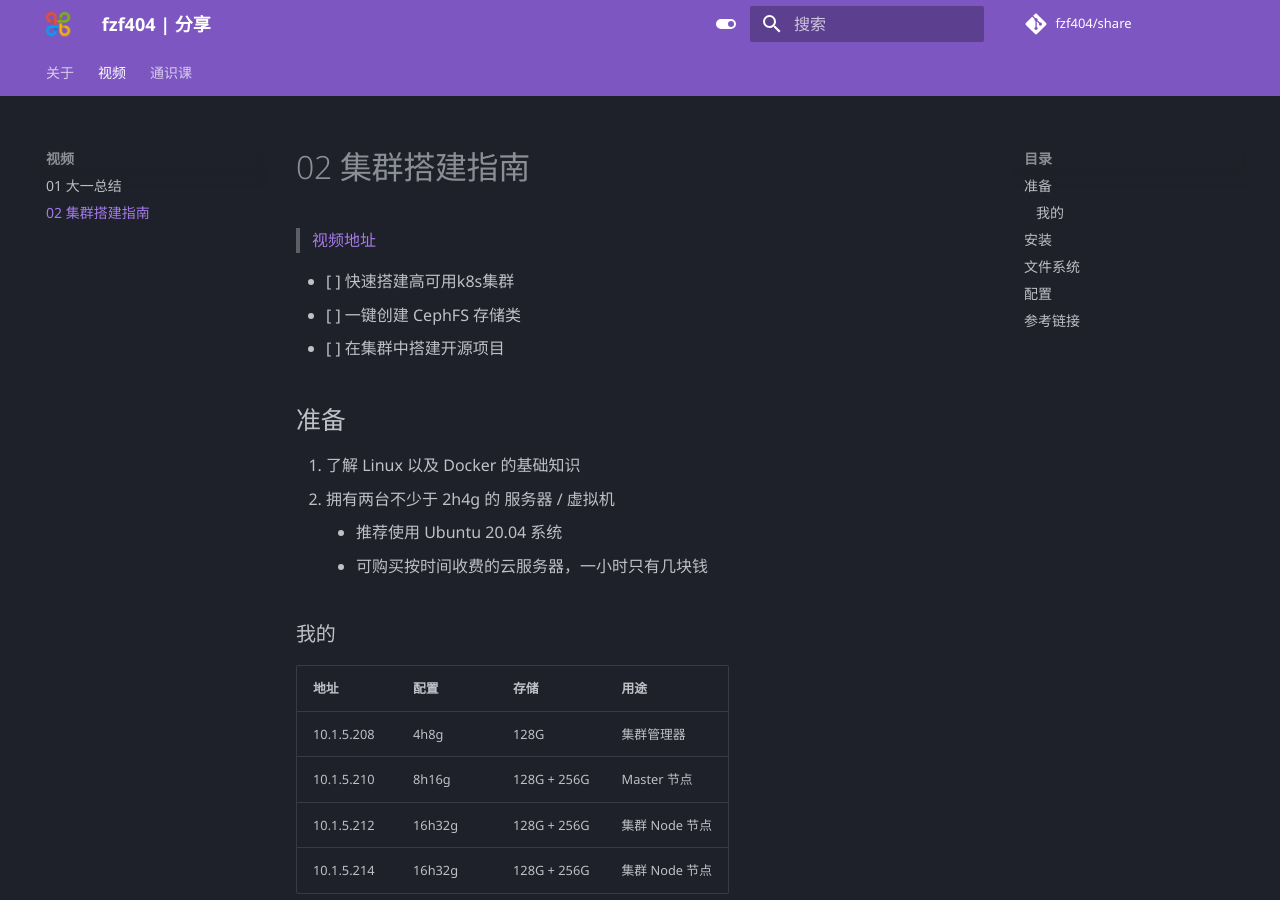
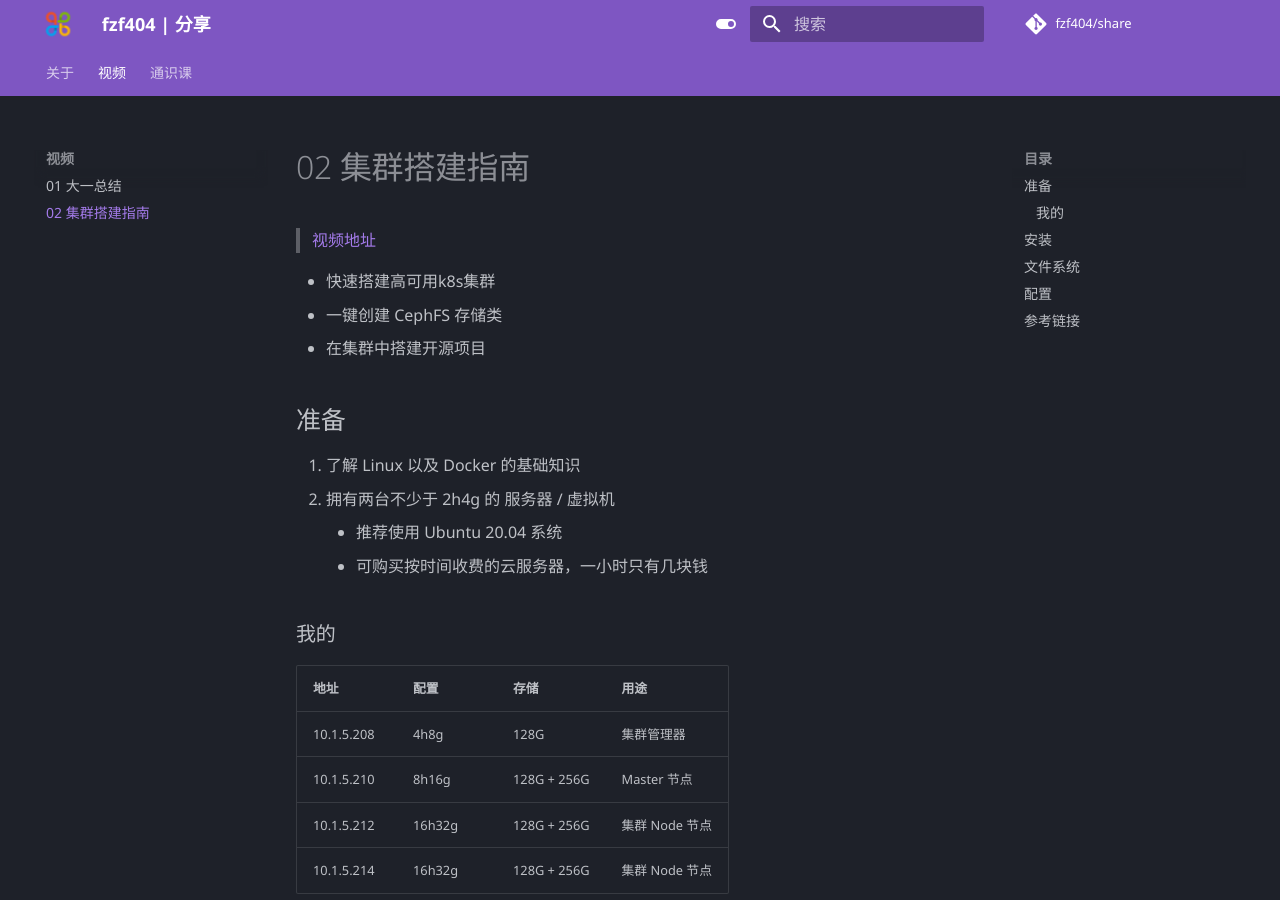
Before and after one commit to fzf404/share, an MkDocs documentation site: the page built from docs/视频/02-集群搭建指南.md, in a window 1280 px wide and 900 px high. Built offline with MkDocs 1.6.1 and Material for MkDocs 9.7.7, drawn with Linux system fonts in a browser that asks for light colours; comment, search, counter and statistics services are not loaded; some of the changed text lies outside the part shown.

````diff
--- a/docs/视频/02-集群搭建指南.md
+++ b/docs/视频/02-集群搭建指南.md
@@ -1,16 +1,18 @@
 > [视频地址](https://www.bilibili.com/video/)
 
-- [ ] 快速搭建高可用k8s集群
-- [ ] 一键创建 CephFS 存储类
-- [ ] 在集群中搭建开源项目
+- 快速搭建高可用k8s集群
+- 一键创建 CephFS 存储类
+- 在集群中搭建开源项目
 
 ## 准备
+
 1. 了解 Linux 以及 Docker 的基础知识
 2. 拥有两台不少于 2h4g 的 服务器 / 虚拟机
 	- 推荐使用 Ubuntu 20.04 系统
 	- 可购买按时间收费的云服务器，一小时只有几块钱
 
 ### 我的
+
 | 地址       | 配置   | 存储        | 用途           |
 | ---------- | ------ | ----------- | -------------- |
 | 10.1.5.208 | 4h8g   | 128G        | 集群管理器     |
@@ -19,6 +21,7 @@
 | 10.1.5.214 | 16h32g | 128G + 256G | 集群 Node 节点 |
 
 ## 安装
+
 ```bash
 # 10.1.5.208
 
@@ -77,6 +80,7 @@ docker run -d \
 
 ```
 ## 文件系统
+
 ```bash
 # 10.1.5.210
 
````
Also changed, not shown: other parts of docs/视频/02-集群搭建指南.md (+4 -4 lines).
